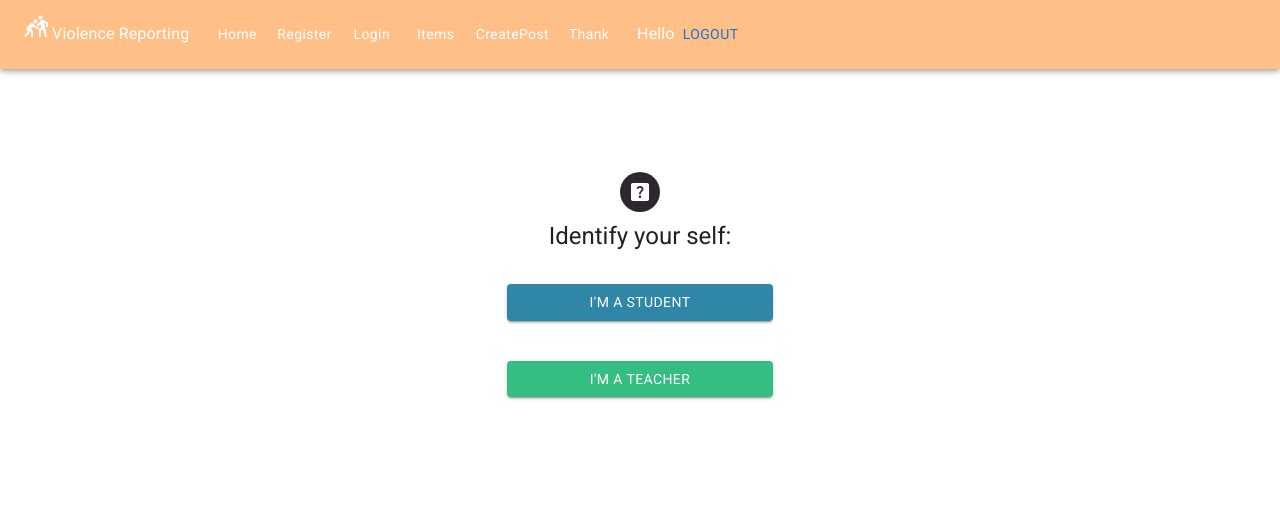
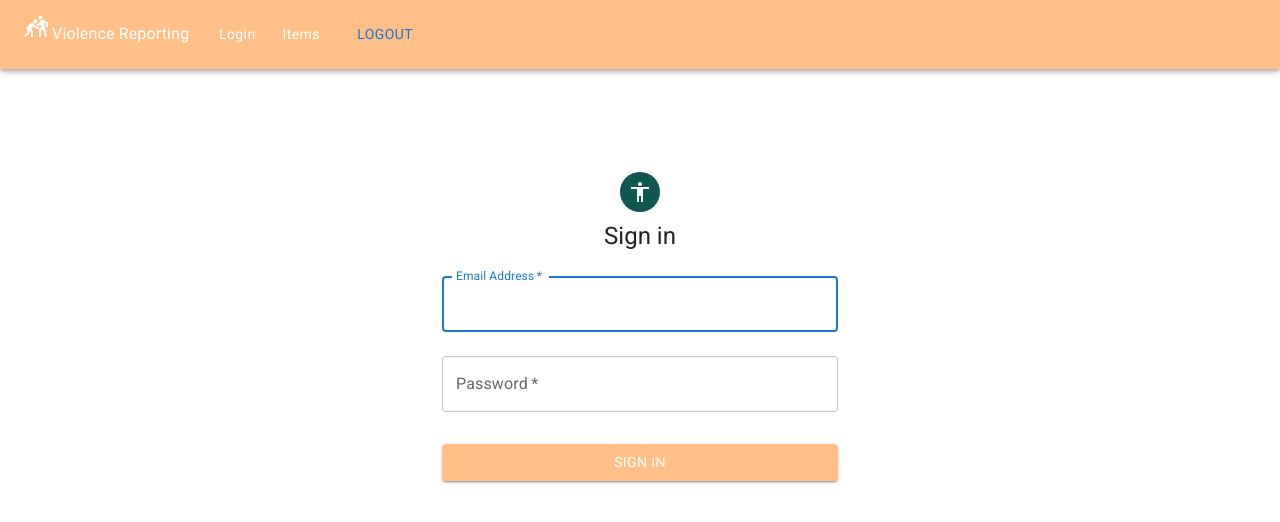
Before and after one commit to ShalevHadar/ForTell, a React (Create React App) app in the folder client/: page / in a window 1280 px wide. Shown: the top 522 px of the page. Built offline with nearby package versions, Linux system fonts and the light colour scheme.

Commit message:
Turning webapp into teacher interface only. student can be on phone

```diff
--- a/client/src/components/App.jsx
+++ b/client/src/components/App.jsx
@@ -4,10 +4,6 @@ import Nav from "./Nav";
 import Items from "./Items";
 import Login from "./Login";
 import "@fontsource/roboto/400.css";
-import Home from "./Home";
-import CreatePost from "./CreatePost";
-import Thanks from "./Thanks";
-import Register from "./Register";
 
 export default function App() {
   return (
@@ -22,12 +18,8 @@ export default function App() {
       <BrowserRouter>
         <Nav />
         <Routes>
-        <Route path="" element={<Home />} />
-        <Route  path="/register" element={<Register />} />
-          <Route path="/login" element={<Login />} />
+          <Route path="" element={<Login />} />
           <Route path="/items" element={<Items />} />
-          <Route path="/createPost" element={<CreatePost />} />
-          <Route path="/thank" element={<Thanks />} />
         </Routes>
       </BrowserRouter>
     </div>
--- a/client/src/components/Home.jsx
+++ /dev/null
@@ -1,75 +0,0 @@
-import * as React from 'react';
-import Avatar from '@mui/material/Avatar';
-import Button from '@mui/material/Button';
-import CssBaseline from '@mui/material/CssBaseline';
-import HelpCenterIcon from '@mui/icons-material/HelpCenter';
-
-import Box from '@mui/material/Box';
-import Typography from '@mui/material/Typography';
-import Container from '@mui/material/Container';
-import { createTheme, ThemeProvider } from '@mui/material/styles';
-import { useNavigate } from 'react-router-dom';
-
-export default function Home() {
-    const navigate = useNavigate();
-
-
-    const theme = createTheme();
-
-  const handleSubmit = (event) => {
-    event.preventDefault();
-    const data = new FormData(event.currentTarget);
-    // eslint-disable-next-line no-console
-    console.log({
-      email: data.get('email'),
-      password: data.get('password'),
-    });
-  };
-  return (
-    <ThemeProvider theme={theme}>
-      <Container component="main" maxWidth="xs">
-        <CssBaseline />
-        <Box
-          sx={{
-            marginTop: 8,
-            display: 'flex',
-            flexDirection: 'column',
-            alignItems: 'center',
-          }}
-        >
-          <Avatar sx={{ m: 1, bgcolor: '#2C272E' }}>
-            <HelpCenterIcon />
-          </Avatar>
-          <Typography component="h1" variant="h5">
-            Identify your self:
-          </Typography>
-          <Box component="form" onSubmit={handleSubmit} noValidate sx={{ mt: 1 }}>
-          <Button
-              type="submit"
-              fullWidth
-              variant="contained"
-              sx={{ mt: 3, mb: 2 }}
-              style={{backgroundColor: "#2F86A6"}}
-              onClick={() => navigate('createPost')}
-            >
-              I'm a Student
-            </Button>
-            <Button
-              type="submit"
-              fullWidth
-              variant="contained"
-              sx={{ mt: 3, mb: 2 }}
-              style={{backgroundColor: "#34BE82"}}
-              onClick={() => navigate('login')}
-            >
-              I'm a Teacher
-            </Button>
-
-
-
-          </Box>
-        </Box>
-      </Container>
-    </ThemeProvider>
-  );
-}
--- a/client/src/components/Nav.jsx
+++ b/client/src/components/Nav.jsx
@@ -24,16 +24,6 @@ export default function Nav() {
           <Typography m={2} t={3} variant="h6" color="inherit" noWrap>
             <Link style={{ color: "white" }} to="">
               <Button style={{ color: "white", textTransform: "none" }}>
-                Home
-              </Button>
-            </Link>
-            <Link style={{ color: "white" }} to="register">
-              <Button style={{ color: "white", textTransform: "none" }}>
-                Register
-              </Button>
-            </Link>
-            <Link style={{ color: "white" }} to="login">
-              <Button style={{ color: "white", textTransform: "none" }}>
                 Login
               </Button>
             </Link>
@@ -45,24 +35,9 @@ export default function Nav() {
                 Items
               </Button>
             </Link>
-            <Link style={{ color: "white" }} to="createPost">
-              <Button
-                color="inherit"
-                style={{ color: "white", textTransform: "none" }}
-              >
-                CreatePost
-              </Button>
-            </Link>
-            <Link style={{ color: "white" }} to="thank">
-              <Button
-                color="inherit"
-                style={{ color: "white", textTransform: "none" }}
-              >
-                Thank
-              </Button>
-            </Link>
+
           </Typography>
-          <Typography align="right">Hello</Typography>
+
           {/* help */}
           <Button style={{ float: "right" }} onClick={() => handleLogout()}>
             LogOut
--- a/client/src/components/Register.jsx
+++ b/client/src/components/unusedComponents/Register.jsx
@@ -80,6 +80,15 @@ export default function Register() {
                 <TextField
                 style={{marginTop: "15px"}}
                   fullWidth
+                  id="last_name"
+                  name="last_name"
+                  label="Last Name"
+                  value={formik.values.name}
+                  onChange={formik.handleChange}
+                />
+                <TextField
+                style={{marginTop: "15px"}}
+                  fullWidth
                   id="email"
                   name="email"
                   label="Email"
```
Also changed, not shown: client/src/components/unusedComponents/Home.jsx (added, +75 -0 lines), client/src/components/iphoneComponents/CreatePost.css (renamed from client/src/components/CreatePost.css), client/src/components/iphoneComponents/CreatePost.jsx (renamed from client/src/components/CreatePost.jsx), client/src/components/iphoneComponents/Thanks.jsx (renamed from client/src/components/Thanks.jsx).
